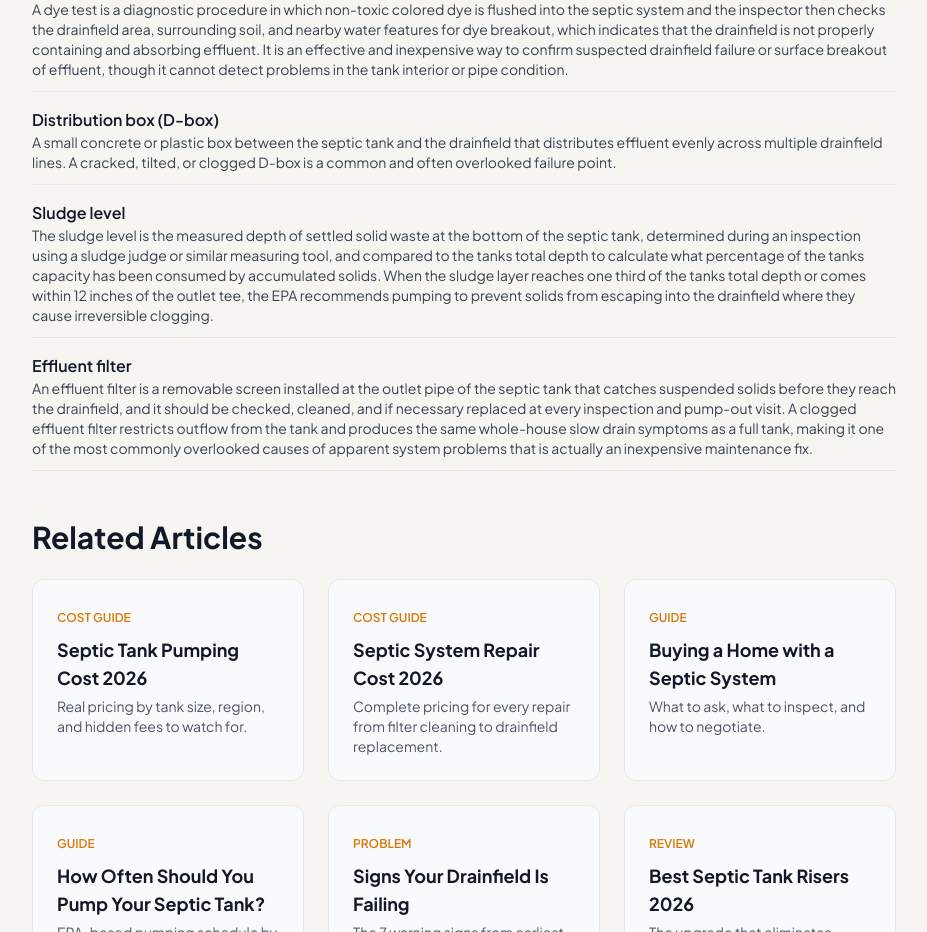
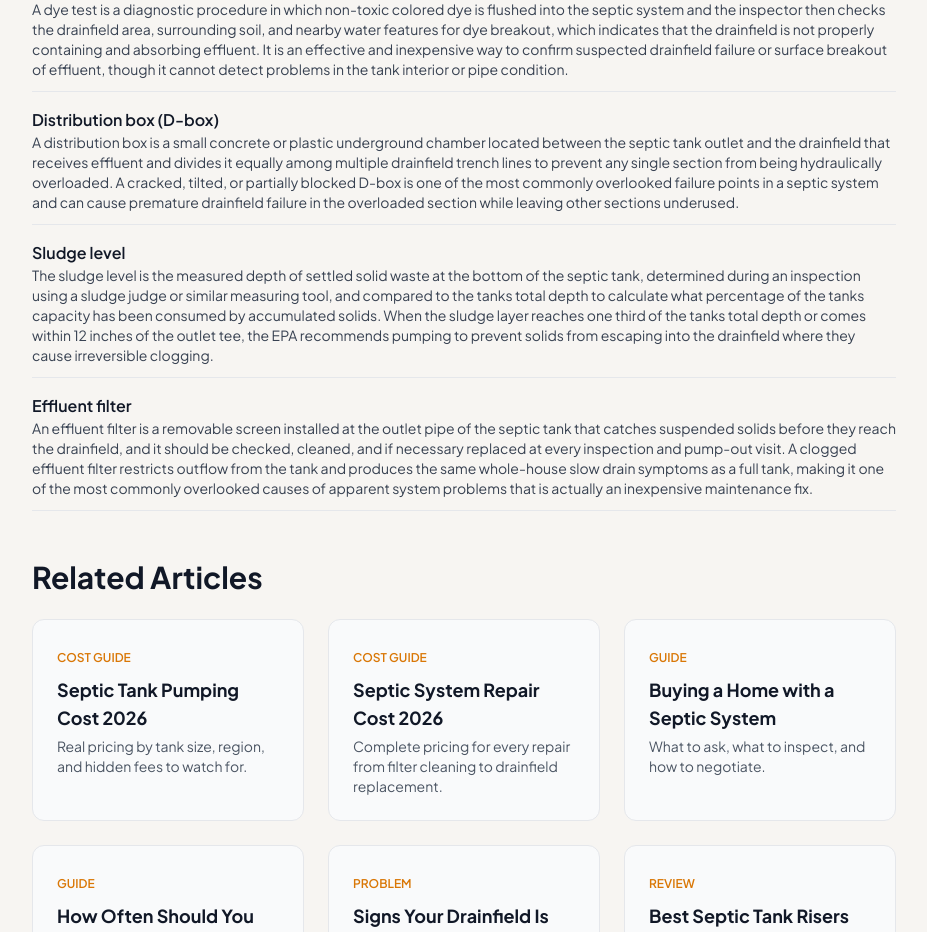
Before and after one commit to thebasementguide2026/theseptic.guide-, a Next.js app: page /cost-guides/septic-inspection-cost in a window 1280 px wide. Shown: the part 9420-10352 px from the top of the page, without its empty margins (176-1103 px from the left). Built offline with nearby package versions, Linux system fonts and the light colour scheme.

Commit message:
Update page.tsx

```diff
--- a/app/cost-guides/septic-inspection-cost/page.tsx
+++ b/app/cost-guides/septic-inspection-cost/page.tsx
@@ -564,7 +564,7 @@ export default function SepticInspectionCostPage() {
           </div>
           <div className="border-b border-gray-200 pb-3">
             <h4 className="font-semibold text-gray-900">Distribution box (D-box)</h4>
-            <p className="text-sm text-gray-700">A small concrete or plastic box between the septic tank and the drainfield that distributes effluent evenly across multiple drainfield lines. A cracked, tilted, or clogged D-box is a common and often overlooked failure point.</p>
+            <p className="text-sm text-gray-700">A distribution box is a small concrete or plastic underground chamber located between the septic tank outlet and the drainfield that receives effluent and divides it equally among multiple drainfield trench lines to prevent any single section from being hydraulically overloaded. A cracked, tilted, or partially blocked D-box is one of the most commonly overlooked failure points in a septic system and can cause premature drainfield failure in the overloaded section while leaving other sections underused.</p>
           </div>
           <div className="border-b border-gray-200 pb-3">
             <h4 className="font-semibold text-gray-900">Sludge level</h4>
```
